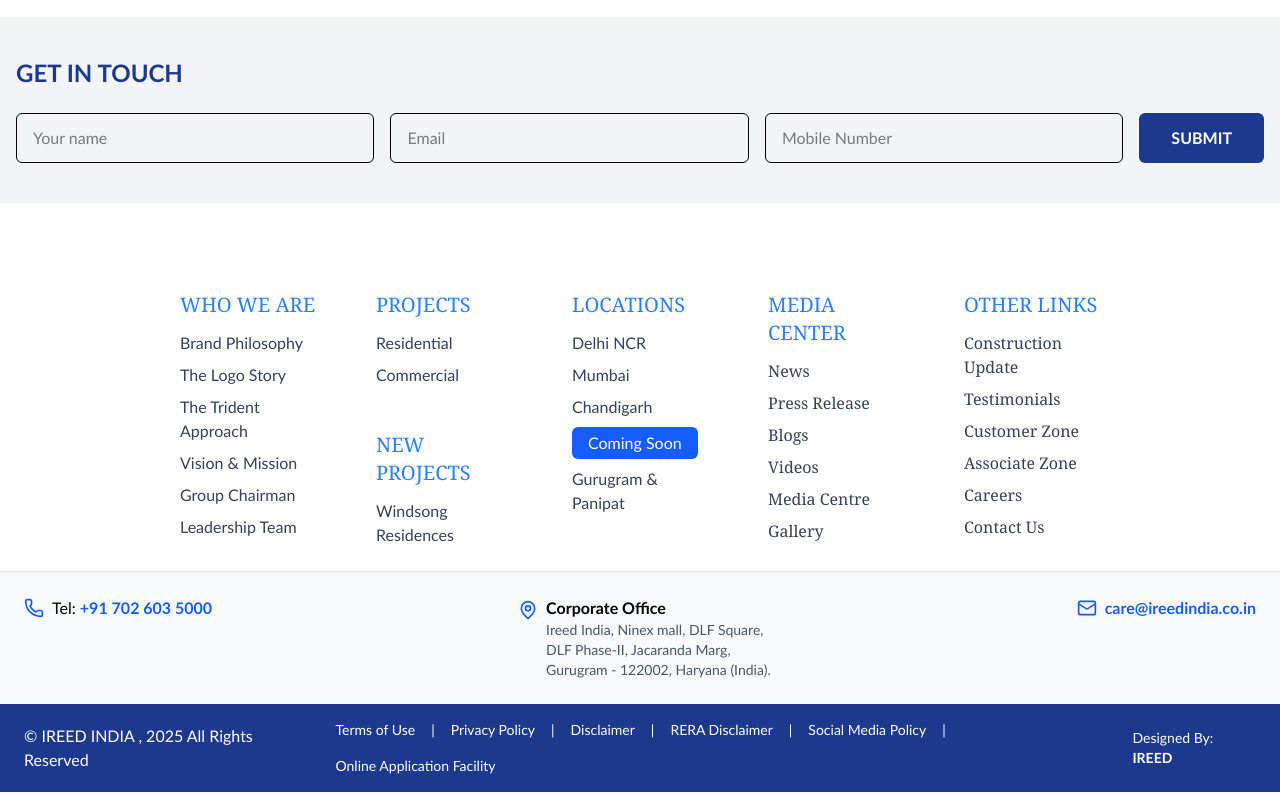
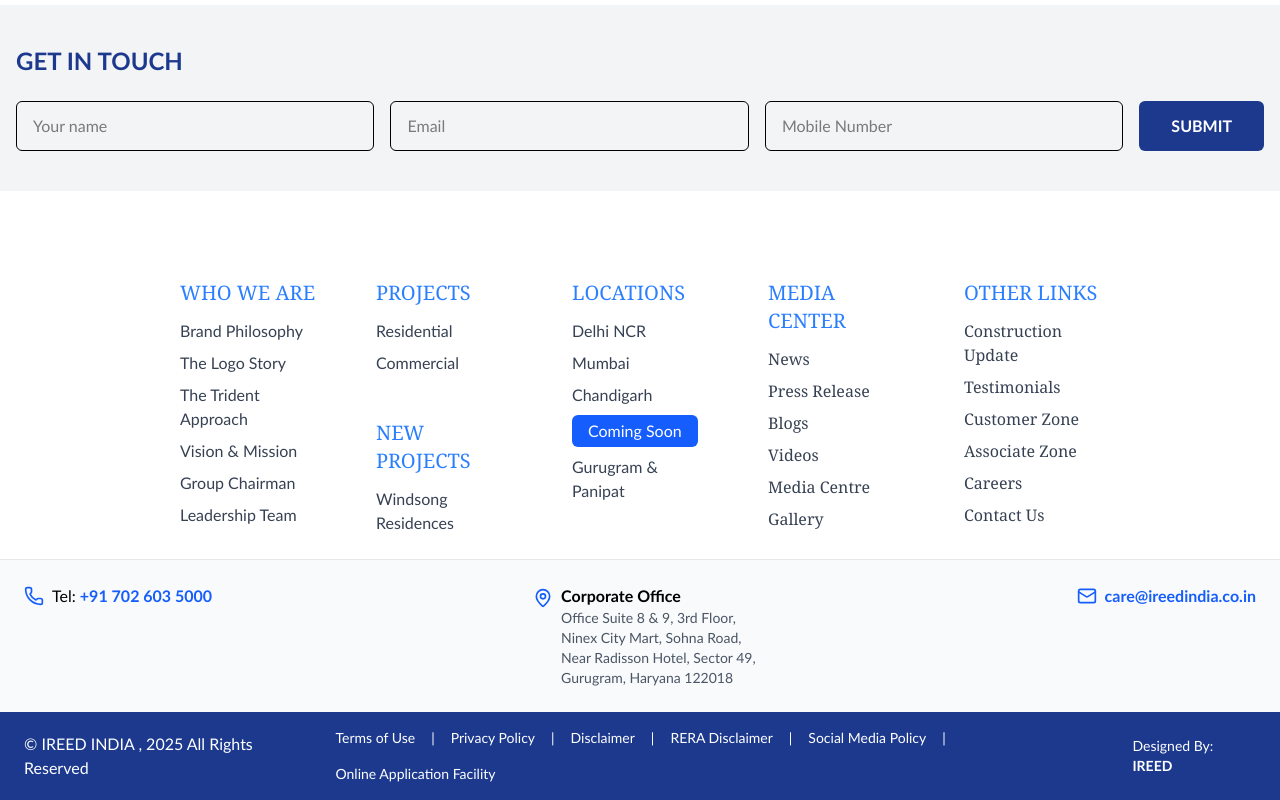
Before and after one commit to rahul8651/Ireed_LandingPage, a Next.js app: page / in a window 1280 px wide. Shown: the part 4723-5523 px from the top of the page. Built offline with nearby package versions, Linux system fonts and the light colour scheme.

Commit message:
Updated page.js with new changes

```diff
--- a/src/app/page.js
+++ b/src/app/page.js
@@ -456,8 +456,8 @@
             </div>
           </div>
 
-          <div className="w-full sm:w-[300px] md:w-[400px] md:h-[500px] bg-gray-200 shadow-gray-400 shadow-2xl h-auto border-b-2 border-gray-400 hover:border-green-500">
-            <div className="w-full h-[250px] md:h-[300px] relative overflow-hidden  ">
+          <div className="w-full sm:w-[300px] md:w-[400px] md:h-[500px] bg-gray-200 shadow-gray-400 flex-wrap shadow-2xl h-auto border-b-2 border-gray-400 hover:border-green-500">
+            <div className="w-full h-[250px] md:h-[300px] relative overflow-hidden   ">
               <Image
                 src="https://tridentrealty.co.in/home/images/image4.webp"
                 alt="gallery"
@@ -486,7 +486,7 @@
           <h2 className="text-xl sm:text-2xl md:text-6xl font-normal tracking-wide mb-12">
             FOLLOW US
           </h2>
-          <div className="flex gap-4 sm:gap-16 text-xl sm:text-4xl text-gray-800">
+          <div className="flex gap-4 sm:gap-16 text-xl sm:text-2xl text-gray-800">
             <a
               href="#"
               className="hover:text-blue-600 hover:scale-110 transition-transform duration-300 cursor-pointer"
@@ -558,63 +558,99 @@
           <div>
             <h2 className="text-xl font-serif text-blue-500">WHO WE ARE</h2>
             <ul className="grid gap-2 pt-3 font-medium text-gray-700 ">
-              <li>Brand Philosophy</li>
-              <li>The Logo Story</li>
-              <li>The Trident Approach</li>
-              <li>Vision & Mission</li>
-              <li>Group Chairman</li>
-              <li>Leadership Team</li>
+              <li>
+                <a href="#brand-philosophy">Brand Philosophy</a>
+              </li>
+              <li>
+                <a href="#logo-story">The Logo Story</a>
+              </li>
+              <li>
+                <a href="#trident-approach">The Trident Approach</a>
+              </li>
+              <li>
+                <a href="#vision-mission">Vision & Mission</a>
+              </li>
+              <li>
+                <a href="#group-chairman">Group Chairman</a>
+              </li>
+              <li>
+                <a href="#leadership-team">Leadership Team</a>
+              </li>
             </ul>
           </div>
           <div className="grid grid-rows-2 gap-6">
             <div>
               <h2 className="text-xl font-serif text-blue-500">PROJECTS</h2>
               <ul className="grid gap-2 pt-3 font-medium text-gray-700">
-                <li>Residential</li>
-                <li>Commercial</li>
+                <li><a href="#">Residential</a></li>
+                <li><a href="#">Commercial</a></li>
               </ul>
             </div>
             <div>
               <h2 className="text-xl font-serif text-blue-500">NEW PROJECTS</h2>
               <ul className="grid gap-2 pt-3 font-medium text-gray-700">
-                <li>Windsong Residences</li>
+                <li><a href="#">Windsong Residences</a></li>
               </ul>
             </div>
           </div>
           <div>
             <h2 className="text-xl font-serif text-blue-500">LOCATIONS</h2>
             <ul className="grid gap-2 pt-3 font-medium text-gray-700">
-              <li>Delhi NCR</li>
-              <li>Mumbai</li>
-              <li>Chandigarh</li>
+               <li><a href="#delhi-ncr">Delhi NCR</a></li>
+  <li><a href="#mumbai">Mumbai</a></li>
+  <li><a href="#chandigarh">Chandigarh</a></li>
               <li>
                 <button className="bg-blue-600 text-white py-1 px-4 rounded-md">
-                  Coming Soon
+                  <a href="#">Coming Soon</a>
                 </button>
               </li>
-              <li>Gurugram & Panipat</li>
+              <li><a href="#">Gurugram & Panipat</a></li>
             </ul>
           </div>
           <div>
             <h2 className="text-xl font-serif text-blue-500">MEDIA CENTER</h2>
             <ul className="grid gap-2 pt-3 font-serif text-gray-700">
-              <li>News</li>
-              <li>Press Release</li>
-              <li>Blogs</li>
-              <li>Videos</li>
-              <li>Media Centre</li>
-              <li>Gallery</li>
+              <li>
+                <a href="#">News</a>
+              </li>
+              <li>
+                <a href="#">Press Release</a>
+              </li>
+              <li>
+                <a href="#">Blogs</a>
+              </li>
+              <li>
+                <a href="#">Videos</a>
+              </li>
+              <li>
+                <a href="#">Media Centre</a>
+              </li>
+              <li>
+                <a href="#">Gallery</a>
+              </li>
             </ul>
           </div>
           <div>
             <h2 className="text-xl font-serif text-blue-500">OTHER LINKS</h2>
             <ul className="grid gap-2 pt-3 font-serif text-gray-700">
-              <li>Construction Update</li>
-              <li>Testimonials</li>
-              <li>Customer Zone</li>
-              <li>Associate Zone</li>
-              <li>Careers</li>
-              <li>Contact Us</li>
+              <li>
+                <a href="#">Construction Update</a>
+              </li>
+              <li>
+                <a href="#">Testimonials</a>
+              </li>
+              <li>
+                <a href="#">Customer Zone</a>
+              </li>
+              <li>
+                <a href="#">Associate Zone</a>
+              </li>
+              <li>
+                <a href="#">Careers</a>
+              </li>
+              <li>
+                <a href="#">Contact Us</a>
+              </li>
             </ul>
           </div>
         </div>
@@ -640,11 +676,15 @@
               <div>
                 <p className="font-semibold">Corporate Office</p>
                 <p className="text-gray-600 text-sm">
-                  Ireed India, Ninex mall, DLF Square,
+                  Office Suite 8 & 9, 3rd Floor,
                   <br />
-                  DLF Phase-II, Jacaranda Marg,
-                  <br />
-                  Gurugram - 122002, Haryana (India).
+                   Ninex City Mart, Sohna Road,
+                   <br/>
+                  Near Radisson Hotel, Sector 49,
+                  <br/>
+                  Gurugram, Haryana 122018
+
+
                 </p>
               </div>
             </div>
```
